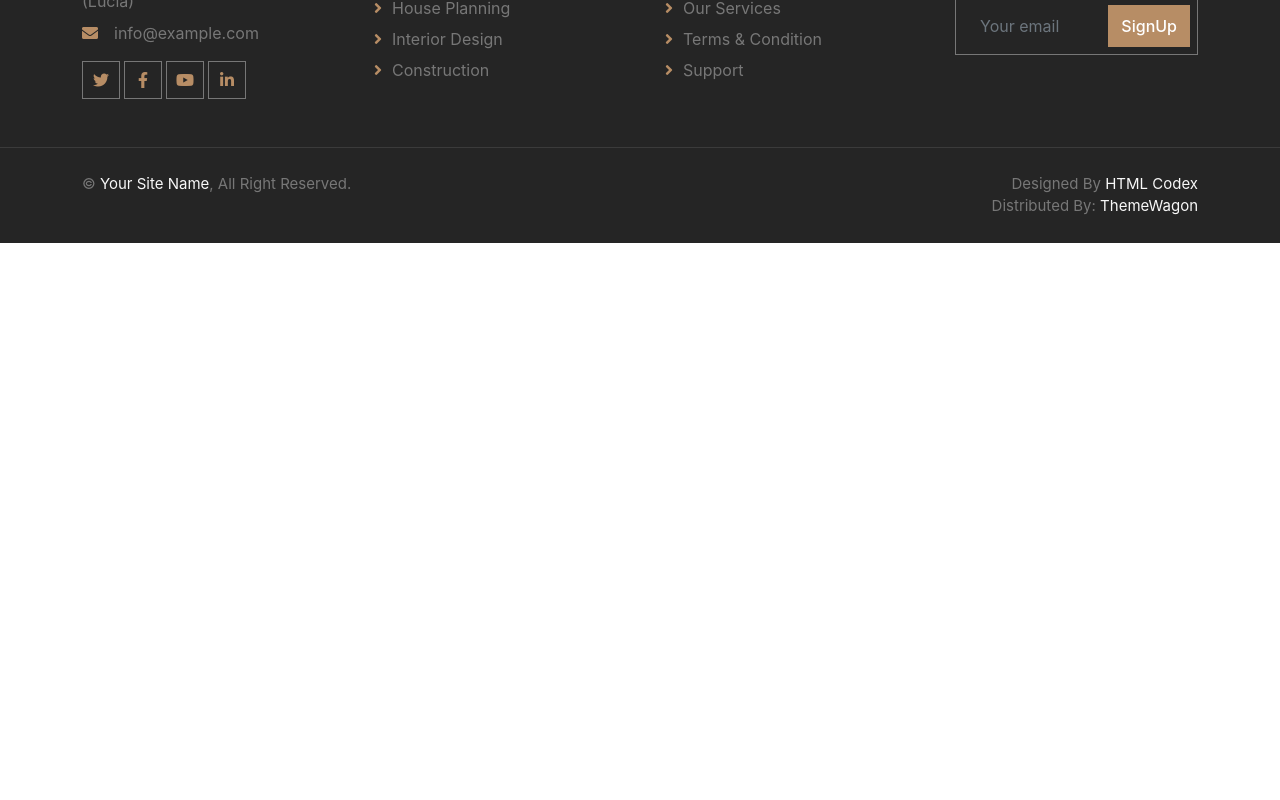
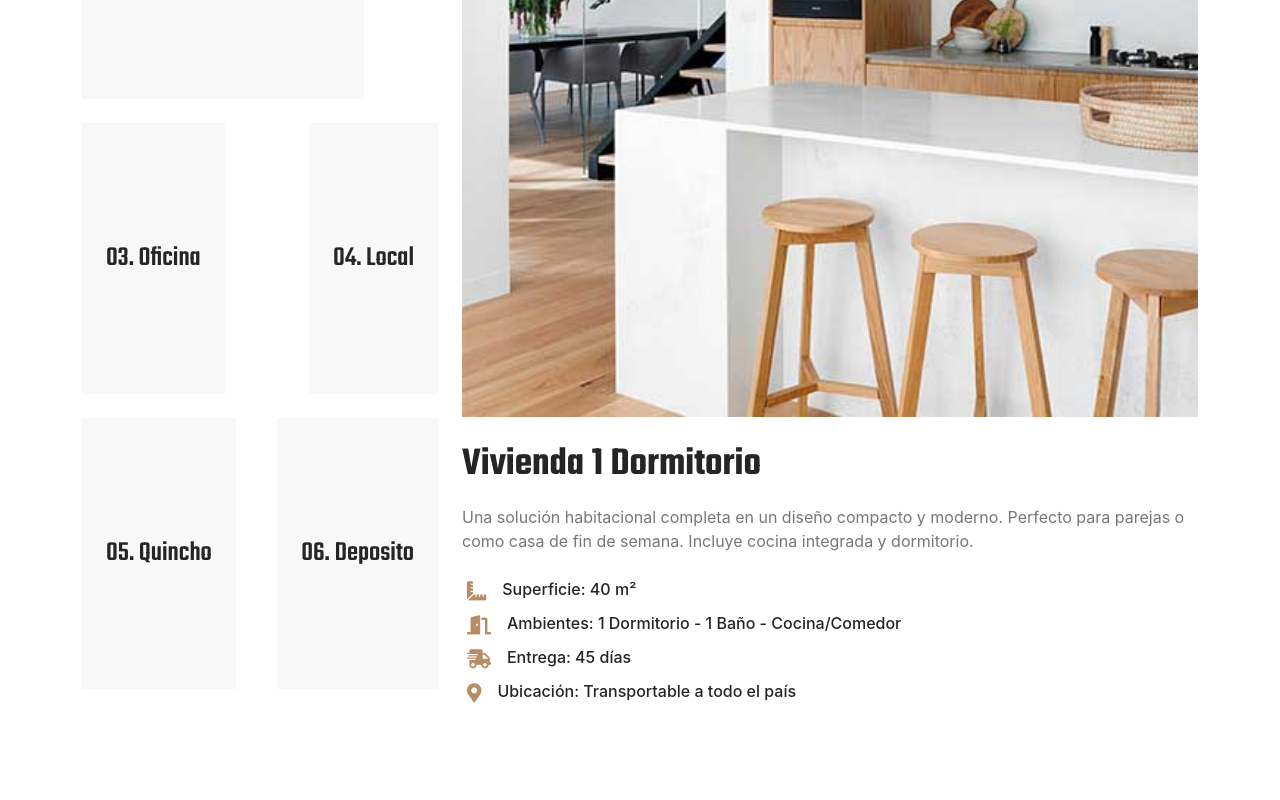
Before and after one commit to camiurenda/A3Arq, a React (Create React App) app: page /modules.html in a window 1280 px wide. Shown: the part 800-1600 px from the top of the page. Before the commit the page ends 1043 px from the top, so only its background shows below. Built offline with nearby package versions, Linux system fonts and the light colour scheme; the HTML template or start-up script is replaced by a standard one.

Commit message:
Adaptacion de  6 modulos

```diff
--- a/src/App.js
+++ b/src/App.js
@@ -11,6 +11,7 @@ import About from './components/About';
 import Service from './components/Service';
 import Feature from './components/Feature';
 import Project from './components/Project';
+import Modules from './components/Modules';
 import Team from './components/Team';
 import Appointment from './components/Appointment';
 import Testimonial from './components/Testimonial';
@@ -35,6 +36,7 @@ function App() {
           <Route path="/service.html" element={<Service />} />
           <Route path="/feature.html" element={<Feature />} />
           <Route path="/project.html" element={<Project />} />
+          <Route path="/modules.html" element={<Modules />} />
           <Route path="/team.html" element={<Team />} />
           <Route path="/appointment.html" element={<Appointment />} />
           <Route path="/testimonial.html" element={<Testimonial />} />
--- /dev/null
+++ b/src/components/Modules.js
@@ -0,0 +1,175 @@
+import React, { useEffect } from 'react';
+
+const modulesData = [
+    {
+        id: 1,
+        name: "Vivienda 1 Dormitorio",
+        image: "img/project-1.jpg",
+        title: "Vivienda 1 Dormitorio",
+        description: "Una solución habitacional completa en un diseño compacto y moderno. Perfecto para parejas o como casa de fin de semana. Incluye cocina integrada y dormitorio.",
+        features: [
+            { icon: "fa fa-ruler-combined", label: "Superficie", value: "40 m²" },
+            { icon: "fa fa-door-open", label: "Ambientes", value: "1 Dormitorio - 1 Baño - Cocina/Comedor" },
+            { icon: "fa fa-shipping-fast", label: "Entrega", value: "45 días" },
+            { icon: "fa fa-map-marker-alt", label: "Ubicación", value: "Transportable a todo el país" }
+        ]
+    },
+    {
+        id: 2,
+        name: "Vivienda 2 Dormitorios",
+        image: "img/project-2.jpg",
+        title: "Vivienda 2 Dormitorios",
+        description: "Diseñado para familias, este módulo ofrece un espacio amplio y funcional con todas las comodidades de una casa tradicional. La solución perfecta para una vida moderna y sostenible.",
+        features: [
+            { icon: "fa fa-ruler-combined", label: "Superficie", value: "60 m²" },
+            { icon: "fa fa-door-open", label: "Ambientes", value: "2 Dormitorios - 1 Baño - Cocina/Living/Comedor" },
+            { icon: "fa fa-shipping-fast", label: "Entrega", value: "60 días" },
+            { icon: "fa fa-map-marker-alt", label: "Ubicación", value: "Transportable a todo el país" }
+        ]
+    },
+    {
+        id: 3,
+        name: "Oficina",
+        image: "img/project-3.jpg",
+        title: "Módulo Oficina - Tu Espacio de Trabajo",
+        description: "Un espacio de trabajo profesional y privado. Ideal para emprendedores y teletrabajo. Diseño moderno y funcional con todas las conexiones necesarias.",
+        features: [
+            { icon: "fa fa-ruler-combined", label: "Superficie", value: "15 m²" },
+            { icon: "fa fa-door-open", label: "Ambientes", value: "1 Oficina - 1 Baño" },
+            { icon: "fa fa-shipping-fast", label: "Entrega", value: "25 días" },
+            { icon: "fa fa-map-marker-alt", label: "Ubicación", value: "Transportable a todo el país" }
+        ]
+    },
+    {
+        id: 4,
+        name: "Local",
+        image: "img/project-4.jpg",
+        title: "Módulo Local Comercial",
+        description: "Un espacio comercial versátil y atractivo para tu negocio. Diseño personalizable para adaptarse a la identidad de tu marca.",
+        features: [
+            { icon: "fa fa-ruler-combined", label: "Superficie", value: "30 m²" },
+            { icon: "fa fa-door-open", label: "Ambientes", value: "1 Salón principal - 1 Baño" },
+            { icon: "fa fa-shipping-fast", label: "Entrega", value: "40 días" },
+            { icon: "fa fa-map-marker-alt", label: "Ubicación", value: "Transportable a todo el país" }
+        ]
+    },
+    {
+        id: 5,
+        name: "Quincho",
+        image: "img/service-1.jpg",
+        title: "Módulo Quincho - Espacio Social",
+        description: "El lugar perfecto para tus reuniones. Un quincho moderno y equipado con parrilla y espacio para disfrutar con amigos y familia.",
+        features: [
+            { icon: "fa fa-ruler-combined", label: "Superficie", value: "30 m²" },
+            { icon: "fa fa-door-open", label: "Ambientes", value: "1 Salón principal con parrilla - 1 Baño" },
+            { icon: "fa fa-shipping-fast", label: "Entrega", value: "40 días" },
+            { icon: "fa fa-map-marker-alt", label: "Ubicación", value: "Transportable a todo el país" }
+        ]
+    },
+    {
+        id: 6,
+        name: "Deposito",
+        image: "img/service-2.jpg",
+        title: "Módulo Deposito",
+        description: "Solución de almacenamiento segura y resistente. Ideal para guardar herramientas, mercadería o lo que necesites.",
+        features: [
+            { icon: "fa fa-ruler-combined", label: "Superficie", value: "20 m²" },
+            { icon: "fa fa-door-open", label: "Ambientes", value: "1 Ambiente" },
+            { icon: "fa fa-shipping-fast", label: "Entrega", value: "20 días" },
+            { icon: "fa fa-map-marker-alt", label: "Ubicación", value: "Transportable a todo el país" }
+        ]
+    }
+];
+
+const Modules = () => {
+    useEffect(() => {
+        const handleHashChange = () => {
+            const hash = window.location.hash;
+            if (hash) {
+                const moduleNumber = hash.replace('#module', '');
+                const targetButtonSelector = `[data-bs-target="#tab-pane-${moduleNumber}"]`;
+                const targetPaneId = `tab-pane-${moduleNumber}`;
+
+                const targetButton = document.querySelector(targetButtonSelector);
+                const targetPane = document.getElementById(targetPaneId);
+
+                if (targetButton && targetPane) {
+                    document.querySelectorAll('.nav-link').forEach(btn => btn.classList.remove('active'));
+                    document.querySelectorAll('.tab-pane').forEach(pane => pane.classList.remove('show', 'active'));
+
+                    targetButton.classList.add('active');
+                    targetPane.classList.add('show', 'active');
+
+                    const moduleSection = document.querySelector('.container-xxl.project');
+                    if (moduleSection) {
+                        moduleSection.scrollIntoView({ behavior: 'smooth' });
+                    }
+                }
+            }
+        };
+
+        window.addEventListener('hashchange', handleHashChange);
+        handleHashChange();
+
+        return () => {
+            window.removeEventListener('hashchange', handleHashChange);
+        };
+    }, []);
+
+    return (
+        <div className="container-xxl project py-5">
+            <div className="container">
+                <div className="text-center mx-auto mb-5 wow fadeInUp" data-wow-delay="0.1s" style={{ maxWidth: '600px' }}>
+                    <h4 className="section-title">Módulos Habitables</h4>
+                    <h1 className="display-5 mb-4">Soluciones modulares para tu espacio</h1>
+                </div>
+                <div className="row g-4 wow fadeInUp" data-wow-delay="0.3s">
+                    <div className="col-12 col-lg-4">
+                        <div className="nav nav-pills d-flex justify-content-between w-100 h-100 me-4">
+                            {modulesData.map((module, index) => (
+                                <button
+                                    key={module.id}
+                                    className={`nav-link d-flex align-items-center text-start p-4 mb-4 ${index === 0 ? 'active' : ''}`}
+                                    data-bs-toggle="pill"
+                                    data-bs-target={`#tab-pane-${module.id}`}
+                                    type="button"
+                                >
+                                    <h3 className="m-0">{`0${module.id}. ${module.name}`}</h3>
+                                </button>
+                            ))}
+                        </div>
+                    </div>
+                    <div className="col-12 col-lg-8">
+                        <div className="tab-content w-100">
+                            {modulesData.map((module, index) => (
+                                <div
+                                    key={module.id}
+                                    className={`tab-pane fade ${index === 0 ? 'show active' : ''}`}
+                                    id={`tab-pane-${module.id}`}
+                                >
+                                    <div className="row g-4">
+                                        <div className="col-12">
+                                            <div className="position-relative">
+                                                <img className="img-fluid w-100" src={module.image}
+                                                    style={{ objectFit: 'cover' }} alt="" />
+                                            </div>
+                                        </div>
+                                        <div className="col-12">
+                                            <h1 className="mb-3">{module.title}</h1>
+                                            <p className="mb-4">{module.description}</p>
+                                            {module.features.map((feature, i) => (
+                                                <p key={i} className="project-feature-item"><i className={`${feature.icon} text-primary me-3`}></i>{feature.label}: {feature.value}</p>
+                                            ))}
+                                        </div>
+                                    </div>
+                                </div>
+                            ))}
+                        </div>
+                    </div>
+                </div>
+            </div>
+        </div>
+    );
+};
+
+export default Modules;
--- a/src/components/Navbar.js
+++ b/src/components/Navbar.js
@@ -44,7 +44,7 @@ const Navbar = () => {
                             <a href="/project.html#project6" className="dropdown-item">Casa FG</a>
                         </div>
                     </div>
-                    <a href="#" className="nav-item nav-link">Módulos Habitables</a>
+                    <a href="/modules.html" className="nav-item nav-link">Módulos Habitables</a>
                     <a href="/service.html" className="nav-item nav-link">Servicios</a>
                     <a href="/about.html" className="nav-item nav-link">Sobre nosotras</a>
                     <a href="/contact.html" className="nav-item nav-link">Contacto</a>
```
